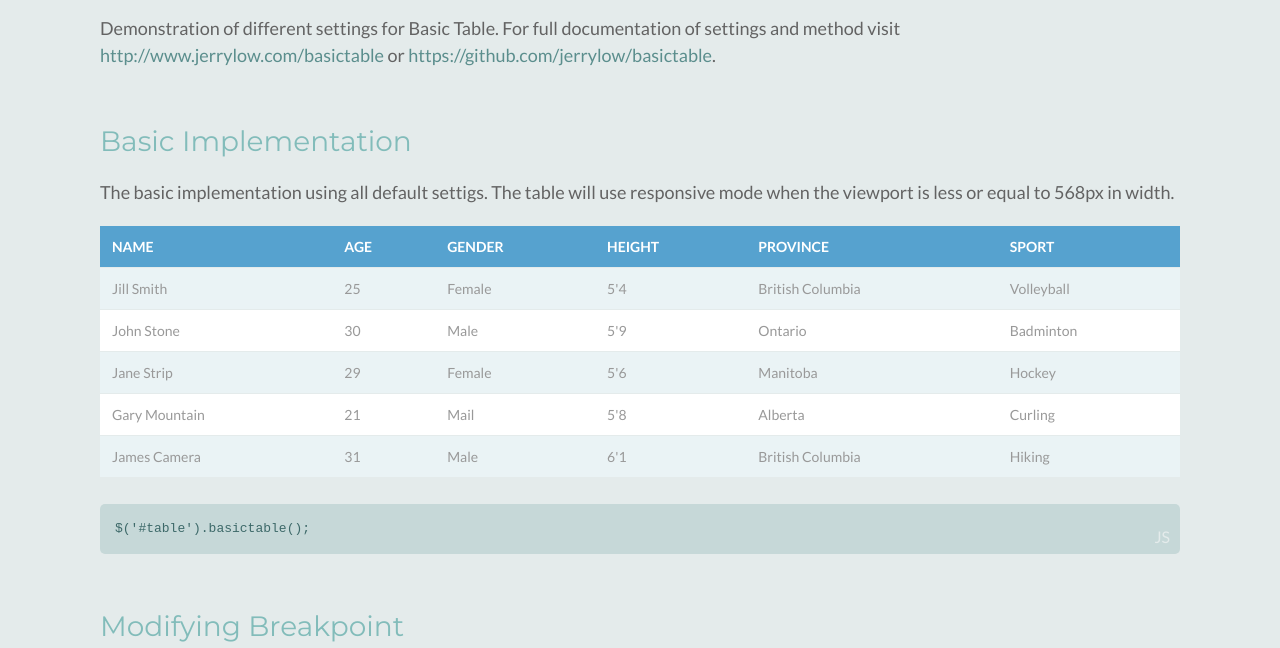
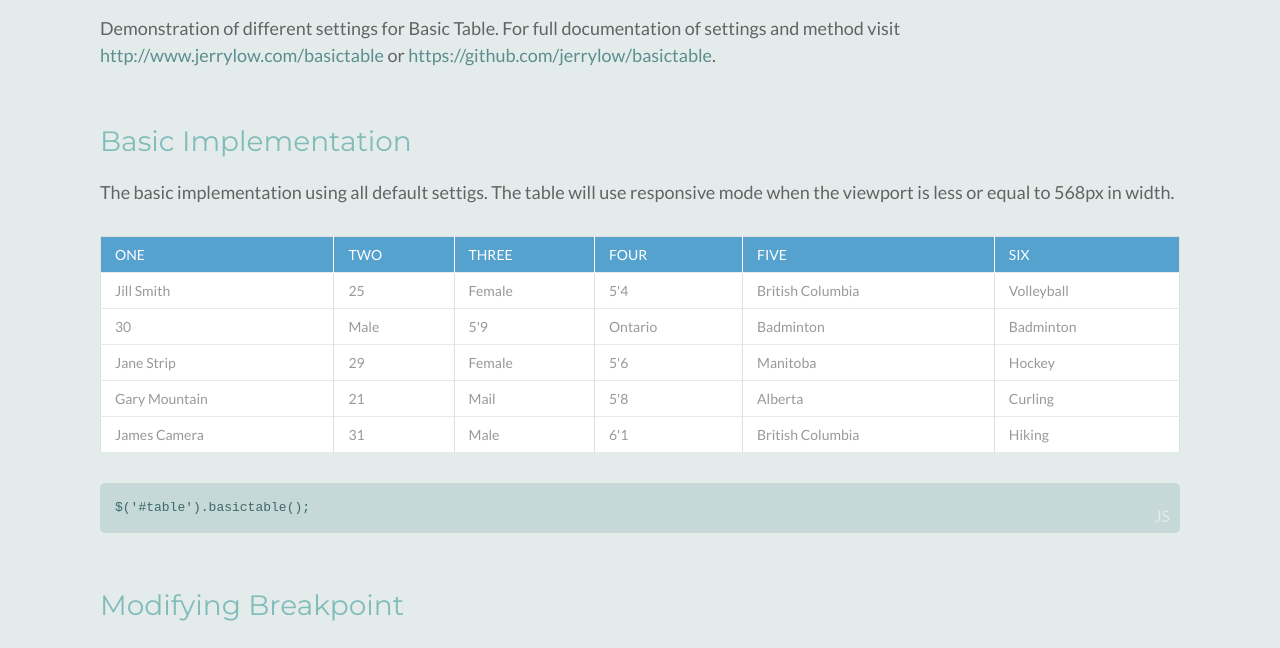
Before and after one commit to jerrylow/basictable, a website: page demo/index.html in a window 1280 px wide. Shown: the part 129-777 px from the top of the page. Drawn offline with nearby package versions, Linux system fonts and the light colour scheme.

Commit message:
Fix demo page for tableWrap

```diff
--- a/demo/index.html
+++ b/demo/index.html
@@ -12,7 +12,7 @@
 
   <script type="text/javascript">
     $(document).ready(function() {
-      $('#table').basictable();
+      $('.table').basictable();
 
       $('#table-breakpoint').basictable({
         breakpoint: 768
@@ -37,7 +37,7 @@
       $('#table-two-axis').basictable();
 
       $('#table-max-height').basictable({
-        tableWrapper: true
+        tableWrap: true
       });
     });
   </script>
@@ -51,15 +51,15 @@
   <h2>Basic Implementation</h2>
   <p>The basic implementation using all default settigs. The table will use responsive mode when the viewport is less or equal to 568px in width.</p>
 
-  <table id="table">
+  <table class="table">
     <thead>
       <tr>
-        <th>Name</th>
-        <th>Age</th>
-        <th>Gender</th>
-        <th>Height</th>
-        <th>Province</th>
-        <th>Sport</th>
+        <th>One</th>
+        <th>Two</th>
+        <th>Three</th>
+        <th>Four</th>
+        <th>Five</th>
+        <th>Six</th>
       </tr>
     </thead>
     <tbody>
@@ -72,11 +72,11 @@
         <td>Volleyball</td>
       </tr>
       <tr>
-        <td>John Stone</td>
         <td>30</td>
         <td>Male</td>
         <td>5'9</td>
         <td>Ontario</td>
+        <td>Badminton</td>
         <td>Badminton</td>
       </tr>
       <tr>
@@ -307,7 +307,7 @@
   </code>
 
   <h3>Max Height</h3>
-  <p>Some tables could get very long in responsive. You could set a max-height in mobile where scrolling within the table would happen. Turn on tableWrapper to get a container around the table that toggles an active class. You could also just create your own wrapper and match the breakpoint to do this.</p>
+  <p>Some tables could get very long in responsive. You could set a max-height in mobile where scrolling within the table would happen. Turn on tableWrap to get a container around the table that toggles an active class. You could also just create your own wrapper and match the breakpoint to do this.</p>
 
   <table id="table-max-height" class="max-height">
     <thead>
@@ -366,7 +366,7 @@
 
   <code class="js">
     $('#table-max-height').basictable({<br />
-    &nbsp;&nbsp;&nbsp;&nbsp;tableWrapper: true<br />
+    &nbsp;&nbsp;&nbsp;&nbsp;tableWrap: true<br />
     });
   </code>
 
```
